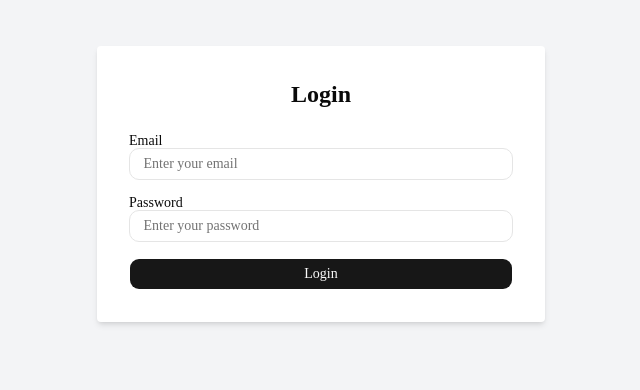
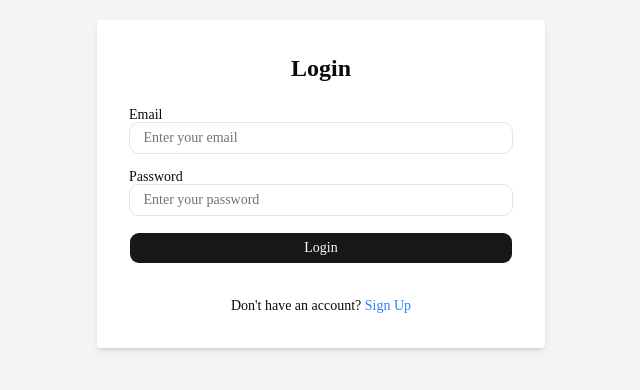
Before and after one commit to NiroulaSunam/ai-finance-tracker, a Next.js app: page /auth/login in a window 1280 px wide. Shown: the part 216-606 px from the top of the page, without its empty margins (319-959 px from the left). Built offline with nearby package versions, Linux system fonts and the light colour scheme.

Commit message:
feat: add auth error messages and navigation links to signup/login

```diff
--- a/src/app/auth/login/page.tsx
+++ b/src/app/auth/login/page.tsx
@@ -5,6 +5,7 @@ import { zodResolver } from '@hookform/resolvers/zod';
 import { z } from 'zod';
 
 import { useRouter } from 'next/navigation';
+import { useState } from 'react';
 
 import { createClient } from '@/lib/supabase/client';
 import { loginSchema } from '@/lib/validations/auth';
@@ -13,6 +14,7 @@ import { loginSchema } from '@/lib/validations/auth';
 import { Button } from '@/components/ui/button';
 import { Input } from '@/components/ui/input';
 import { Label } from '@/components/ui/label';
+
 
 type LoginFormData = z.infer<typeof loginSchema>;
 
@@ -25,6 +27,9 @@ export default function Login() {
     resolver: zodResolver(loginSchema),
   });
 
+  // State to handle error messages from authentication
+  const [authError, setAuthError] = useState<string | null>(null);
+
   const router = useRouter();
 
   async function onSubmit(data: LoginFormData) {
@@ -36,7 +41,7 @@ export default function Login() {
     });
 
     if (error) {
-      console.log(error.message);
+      setAuthError(error.message);
       return;
     }
 
@@ -78,9 +83,20 @@ export default function Login() {
             )}
           </div>
 
+          {authError && (
+            <p className="text-red-500 text-sm mt-1">{authError}</p>
+          )}
+
           <Button type="submit" disabled={isSubmitting} className="w-full">
             {isSubmitting ? 'Logging in...' : 'Login'}
           </Button>
+
+          <p className='text-center text-sm mt-4'>
+            Don&apos;t have an account?{' '}
+            <a href="/auth/signup" className="text-blue-500 hover:underline">
+              Sign Up
+            </a>
+          </p>
         </form>
       </div>
     </div>
--- a/src/app/auth/signup/page.tsx
+++ b/src/app/auth/signup/page.tsx
@@ -4,6 +4,7 @@ import { useForm } from 'react-hook-form';
 import { zodResolver } from '@hookform/resolvers/zod';
 import { z } from 'zod';
 
+import { useState } from 'react';
 import { useRouter } from 'next/navigation';
 
 import { createClient } from '@/lib/supabase/client';
@@ -26,6 +27,9 @@ export default function SignupPage() {
     resolver: zodResolver(signupSchema),
   },);
 
+   // State to handle error messages from authentication
+  const [authError, setAuthError] = useState<string | null>(null);
+
   const router = useRouter();
 
   // Check if the user is already authenticated and redirect to dashboard
@@ -44,7 +48,7 @@ export default function SignupPage() {
     });
 
     if (error) {
-      console.log(error.message);
+      setAuthError(error.message);
       return;
     }
 
@@ -123,10 +127,21 @@ export default function SignupPage() {
             )}
           </div>
 
+          {authError && (
+            <p className="text-red-500 text-sm mt-1">{authError}</p>
+          )}
+
           <Button type="submit" disabled={isSubmitting} className="w-full">
             {isSubmitting ? 'Signing Up...' : 'Sign Up'}
           </Button>
         </form>
+
+        <p className='text-center text-sm mt-4'>
+          Already have an account?{' '}
+          <a href="/auth/login" className="text-blue-500 hover:underline">
+            Login
+          </a>
+        </p>
       </div>
     </div>
   );
```
